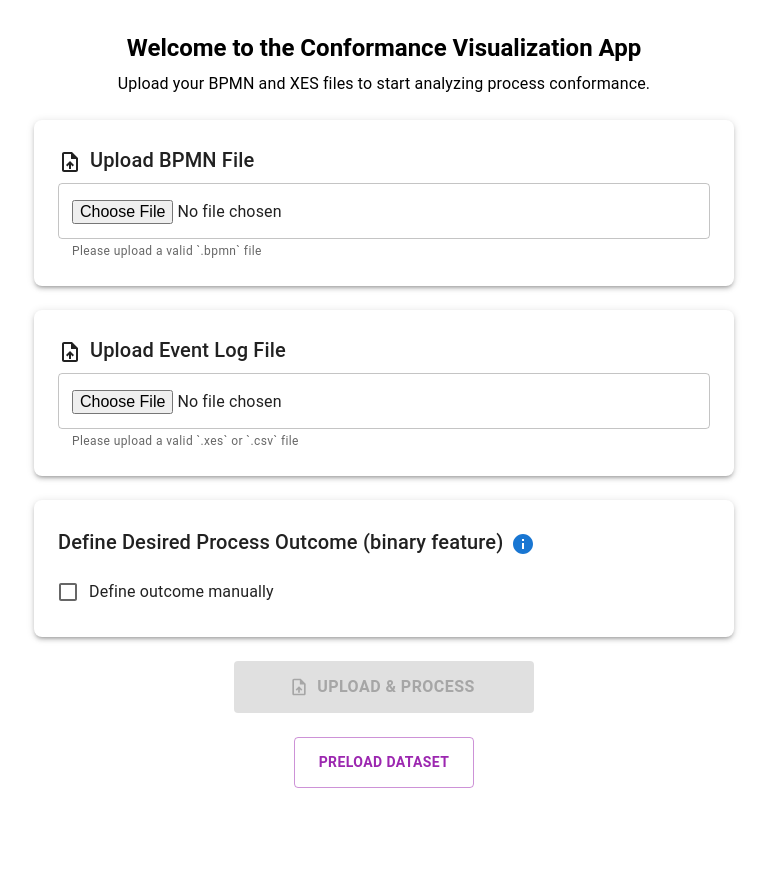
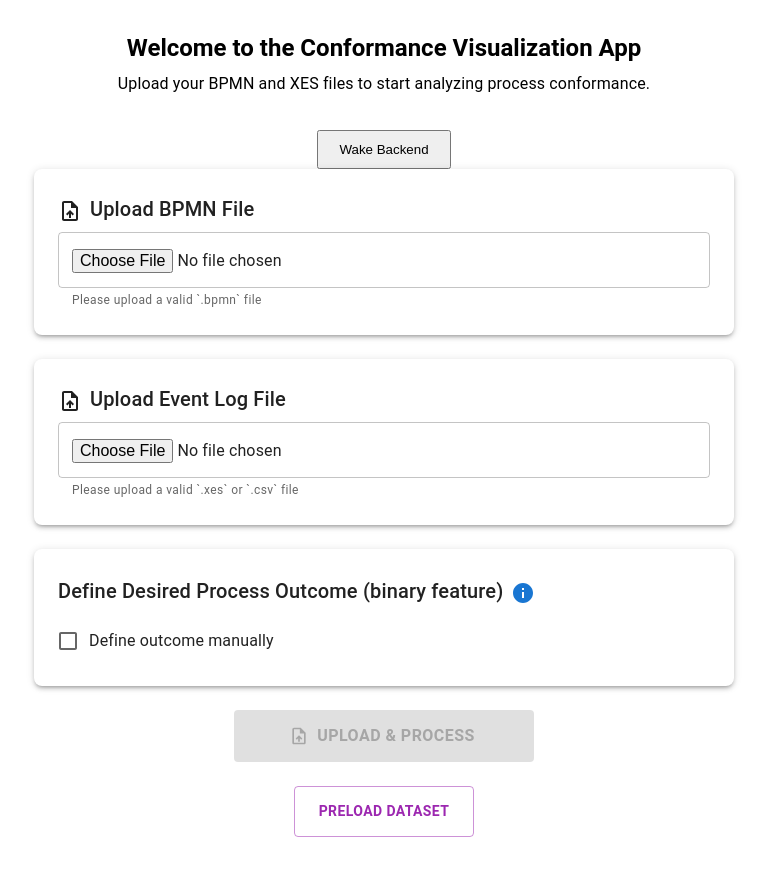
Before and after one commit to michaelgrohs/ccviz_frontend, a React (Create React App) app: page / in a window 1280 px wide. Shown: the whole page, without its empty margins (256-1023 px from the left). Before the commit the page ends 820 px from the top, so only its background shows below. Built offline with nearby package versions, Linux system fonts and the light colour scheme; what chartjs-plugin-zoom would draw is missing.

Commit message:
wakeup button

```diff
--- a/src/WelcomePage.tsx
+++ b/src/WelcomePage.tsx
@@ -76,6 +76,28 @@ const WelcomePage: React.FC = () => {
 
   const handleNavigateToViewBPMN = () => {
     navigate('/view-bpmn');
+  };
+
+  const handleWakeUp = async () => {
+    const timeout = 60000; // 60 seconds
+    const start = Date.now();
+
+    try {
+      const controller = new AbortController();
+      const id = setTimeout(() => controller.abort(), timeout);
+
+      await fetch(`${API_BASE}/ping`, { signal: controller.signal });
+      clearTimeout(id);
+
+      const elapsed = Date.now() - start;
+      if (elapsed <= timeout) {
+        window.alert("Backend active");
+      } else {
+        window.alert("Backend took longer than 1 minute to awake");
+      }
+    } catch (error) {
+      window.alert("Backend took longer than 1 minute to awake");
+    }
   };
 
   const handleUploadOrNavigate = async () => {
@@ -202,6 +224,9 @@ const WelcomePage: React.FC = () => {
       <Typography variant="body1" gutterBottom sx={{ marginBottom: 3 }}>
         Upload your BPMN and XES files to start analyzing process conformance.
       </Typography>
+       <button onClick={handleWakeUp} style={{ padding: "10px 20px", marginTop: "10px" }}>
+        Wake Backend
+      </button>
 
       <Stack spacing={3}>
         {/* BPMN upload */}
```
